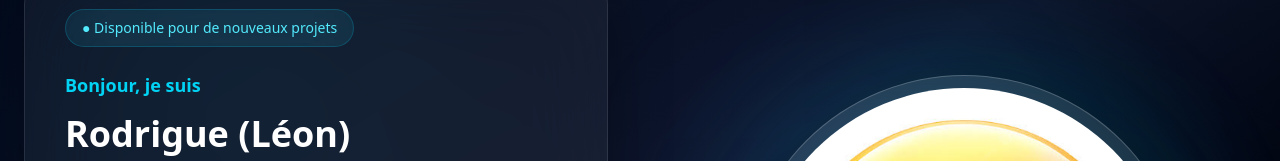
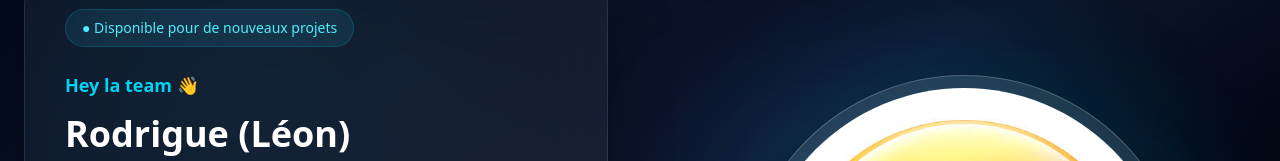
Before and after one commit to nyassarodrigue/portfolio, a Next.js app: page / in a window 1280 px wide. Shown: the part 166-327 px from the top of the page. Built offline with nearby package versions, Linux system fonts and the light colour scheme.

Commit message:
fix du rendu post final test4

```diff
--- a/src/components/Hero.tsx
+++ b/src/components/Hero.tsx
@@ -36,7 +36,7 @@ export default function Hero() {
             </div>
 
             <p className="text-cyan-400 text-lg font-semibold mb-3">
-              Bonjour, je suis
+              Hey la team 👋
             </p>
 
             <h1 className="text-5xl md:text-4xl font-black leading-tight mb-6">
```
